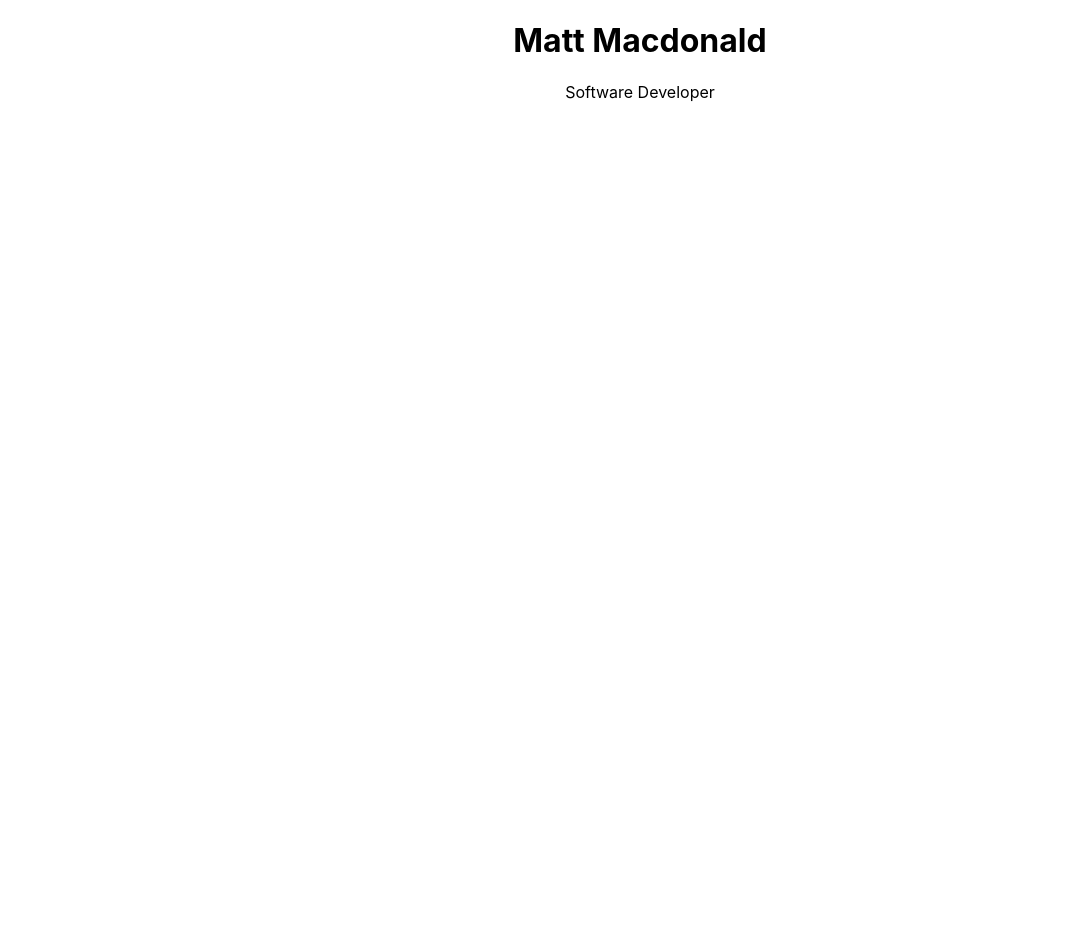
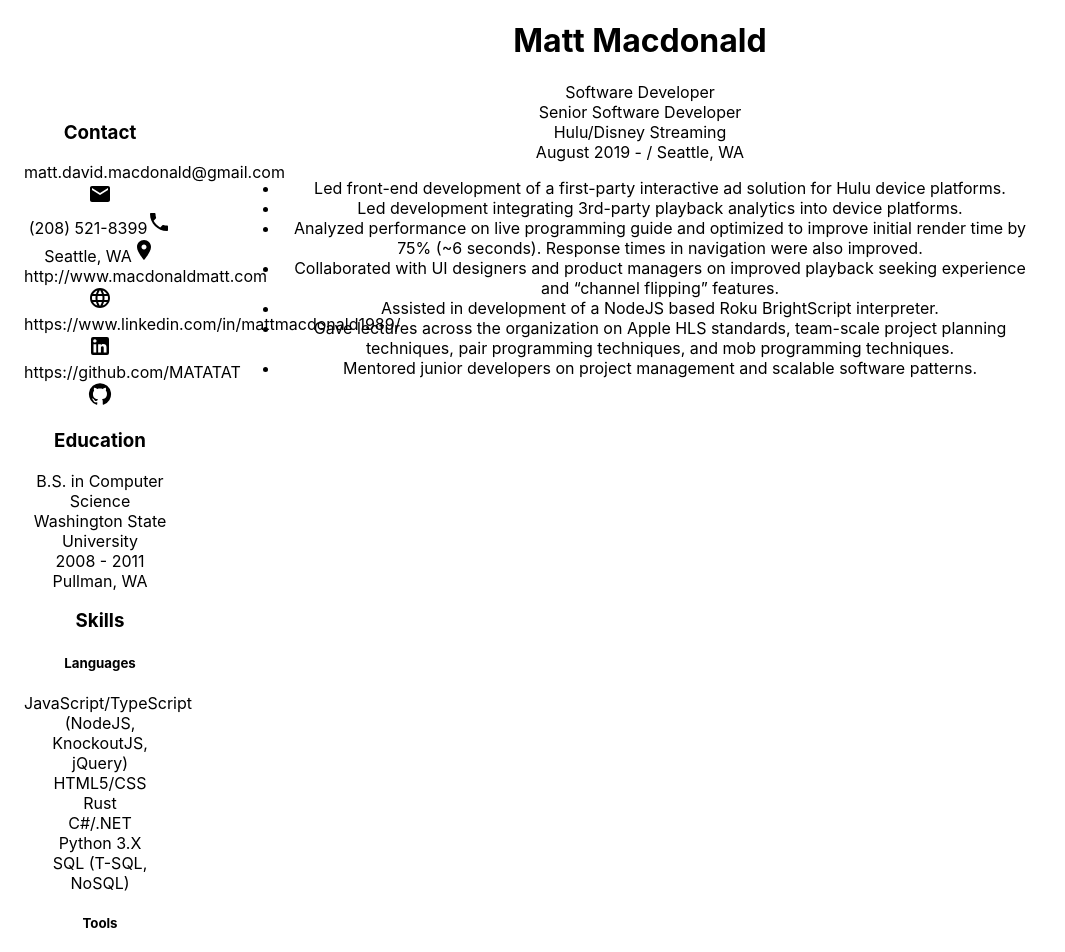
Before and after one commit to MATATAT/resume, a React (Create React App) app: page / in a window 1280 px wide. Shown: the top 952 px of the page, without its empty margins (0-1065 px from the left). Before the commit the page ends 800 px from the top, so only its background shows below. Built offline with nearby package versions, Linux system fonts and the light colour scheme.

Commit message:
most of website content complete, needs styling

```diff
--- a/package.json
+++ b/package.json
@@ -3,6 +3,11 @@
   "version": "0.1.0",
   "private": true,
   "dependencies": {
+    "@emotion/react": "^11.7.1",
+    "@emotion/styled": "^11.6.0",
+    "@fontsource/roboto": "^4.5.2",
+    "@mui/icons-material": "^5.3.1",
+    "@mui/material": "^5.3.1",
     "@testing-library/jest-dom": "^5.14.1",
     "@testing-library/react": "^12.0.0",
     "@testing-library/user-event": "^13.2.1",
--- a/src/App.tsx
+++ b/src/App.tsx
@@ -4,6 +4,7 @@ import Header from './Header';
 import './App.css';
 import SideBar from './SideBar';
 import MainExperience from './MainExperience';
+import { Grid } from '@mui/material';
 
 export default function App(props: Resume) {
     return (
@@ -11,12 +12,18 @@ export default function App(props: Resume) {
             <Header
                 name={props.name}
                 title={props.title} />
+            <Grid container spacing={2}>
+                <Grid item xs={2}>
                     <SideBar
                         contact={props.contact}
                         education={props.education}
                         qualifications={props.qualifications} />
+                </Grid>
+                <Grid item xs={8}>
                     <MainExperience
                         experience={props.experience} />
+                </Grid>
+            </Grid>
         </div>
     );
 }
--- a/src/MainExperience.tsx
+++ b/src/MainExperience.tsx
@@ -1,7 +1,27 @@
 import { Institution } from "./types";
+import { Container } from "@mui/material";
 
 export default function MainExperience(props: { experience: Array<Institution> }) {
     return (
-        <div></div>
+        <Container maxWidth="md" >
+            {props.experience.map(buildExperienceBlock)}
+        </Container>
     );
 }
+
+function buildExperienceBlock(experience: Institution) {
+    return (
+        <div>
+            <div>{experience.position}</div>
+            <div>{experience.name}</div>
+            <div>{experience.startDate} - {experience.endDate ?? 'Current'} / {experience.location}</div>
+            <ul>
+                {experience.notes.map((note) => {
+                    return (
+                        <li>{note}</li>
+                    );
+                })}
+            </ul>
+        </div>
+    )
+}
--- a/src/SideBar.tsx
+++ b/src/SideBar.tsx
@@ -1,15 +1,90 @@
-import { Contact, Institution, Notes } from "./types";
+import { Container, SvgIconTypeMap } from "@mui/material";
+import { OverridableComponent } from "@mui/material/OverridableComponent";
+import SideBlock from "./SideBlock";
+import { Contact, Institution, Qualifications } from "./types";
 
+import EmailIcon from '@mui/icons-material/Email';
+import LinkedInIcon from '@mui/icons-material/LinkedIn';
+import GitHubIcon from '@mui/icons-material/GitHub';
+import LanguageIcon from '@mui/icons-material/Language';
+import PhoneIcon from '@mui/icons-material/Phone';
+import LocationOnIcon from '@mui/icons-material/LocationOn';
 
-// contact, education, skills
+type IconType = OverridableComponent<SvgIconTypeMap<{}, 'svg'>> & { muiName: string };
+
 interface SideBarProps {
     contact: Contact,
     education: Institution,
-    qualifications: Notes
+    qualifications: Qualifications
 }
+
+type RenderFn = () => JSX.Element;
 
 export default function SideBar(props: SideBarProps) {
     return (
-        <div></div>
+        <Container>
+            <SideBlock title="Contact" renderer={renderContact(props.contact)} />
+            <SideBlock title="Education" renderer={renderEducation(props.education)} />
+            <SideBlock title="Skills" renderer={renderSkills(props.qualifications)} />
+        </Container>
     );
 }
+
+function renderContact(props: Contact): RenderFn {
+    return () => {
+        return (
+            <div>
+                <LabelWithIcon url={props.email} icon={EmailIcon} />
+                <LabelWithIcon url={props.phone} icon={PhoneIcon} />
+                <LabelWithIcon url={props.location} icon={LocationOnIcon} />
+                <LabelWithIcon url={props.websites.personal} icon={LanguageIcon} />
+                <LabelWithIcon url={props.websites.linkedIn} icon={LinkedInIcon} />
+                <LabelWithIcon url={props.websites.gitHub} icon={GitHubIcon} />
+            </div>
+        );
+    }
+}
+
+function LabelWithIcon(props: { url: string, icon: IconType }) {
+    const Icon = props.icon;
+    return (
+        <div>
+            <span>{props.url}</span>
+            <Icon />
+        </div>
+    );
+}
+
+function renderEducation(props: Institution): RenderFn {
+    return () => {
+        return (
+            <div>
+                <div>{props.position}</div>
+                <div>{props.name}</div>
+                <div>{props.startDate} - {props.endDate}</div>
+                <div>{props.location}</div>
+            </div>
+        );
+    }
+}
+
+function renderSkills(props: Qualifications): RenderFn {
+    return () => {
+        return (
+            <div>
+                <div>
+                    <h5>Languages</h5>
+                    {props.languages.map((note) => {
+                        return <div>{note}</div>;
+                    })}
+                </div>
+                <div>
+                    <h5>Tools</h5>
+                    {props.tools.map((note) => {
+                        return <div>{note}</div>;
+                    })}
+                </div>
+            </div>
+        );
+    };
+}
--- /dev/null
+++ b/src/SideBlock.tsx
@@ -0,0 +1,13 @@
+interface SideBlockProps {
+    title: string,
+    renderer?: () => JSX.Element
+}
+
+export default function SideBlock(props: SideBlockProps) {
+    return (
+        <div>
+            <h3>{props.title}</h3>
+            <div>{props.renderer?.() ?? "Nothing here currently"}</div>
+        </div>
+    );
+}
--- a/src/content.json
+++ b/src/content.json
@@ -3,20 +3,52 @@
     "title": "Software Developer",
     "contact": {
         "location": "Seattle, WA",
+        "email": "matt.david.macdonald@gmail.com",
         "phone": "(208) 521-8399",
         "websites": {
-            "personal": "",
-            "linkedIn": "",
-            "gitHub": ""
+            "personal": "http://www.macdonaldmatt.com",
+            "linkedIn": "https://www.linkedin.com/in/mattmacdonald1989/",
+            "gitHub": "https://github.com/MATATAT"
         }
     },
-    "experience": [],
-    "qualifications": [],
+    "experience": [
+        {
+            "name": "Hulu/Disney Streaming",
+            "position": "Senior Software Developer",
+            "location": "Seattle, WA",
+            "startDate": "August 2019",
+            "endDate": "",
+            "notes": [
+                "Led front-end development of a first-party interactive ad solution for Hulu device platforms.",
+                "Led development integrating 3rd-party playback analytics into device platforms.",
+                "Analyzed performance on live programming guide and optimized to improve initial render time by 75% (~6 seconds). Response times in navigation were also improved.",
+                "Collaborated with UI designers and product managers on improved playback seeking experience and “channel flipping” features.",
+                "Assisted in development of a NodeJS based Roku BrightScript interpreter.",
+                "Gave lectures across the organization on Apple HLS standards, team-scale project planning techniques, pair programming techniques, and mob programming techniques.",
+                "Mentored junior developers on project management and scalable software patterns."
+            ]
+        }
+    ],
+    "qualifications": {
+        "languages": [
+            "JavaScript/TypeScript (NodeJS, KnockoutJS, jQuery)",
+            "HTML5/CSS",
+            "Rust",
+            "C#/.NET",
+            "Python 3.X",
+            "SQL (T-SQL, NoSQL)"
+        ],
+        "tools": [
+            "Kafka, Docker, Nomad, ElasticSearch",
+            "Windows, Unix, Git"
+        ]
+    },
     "education": {
         "name": "Washington State University",
+        "position": "B.S. in Computer Science",
         "location": "Pullman, WA",
-        "startDate": "",
-        "endDate": "",
+        "startDate": "2008",
+        "endDate": "2011",
         "notes": []
     }
 }
--- a/src/index.tsx
+++ b/src/index.tsx
@@ -3,6 +3,11 @@ import ReactDOM from 'react-dom';
 import './index.css';
 import App from './App';
 import Content from './content.json';
+
+import '@fontsource/roboto/300.css';
+import '@fontsource/roboto/400.css';
+import '@fontsource/roboto/500.css';
+import '@fontsource/roboto/700.css';
 
 ReactDOM.render(
     <React.StrictMode>
```
Also changed, not shown: src/types.ts (+8 -1 lines), 1 other file (tests, documents, lock files or other folders). Lines whose indentation alone changed are shown as unchanged.
